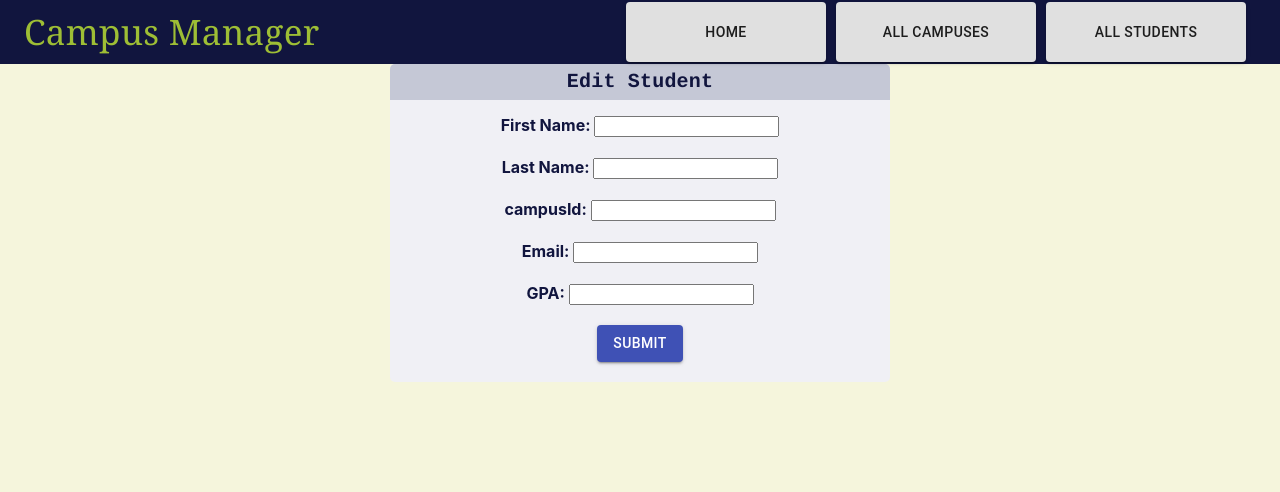
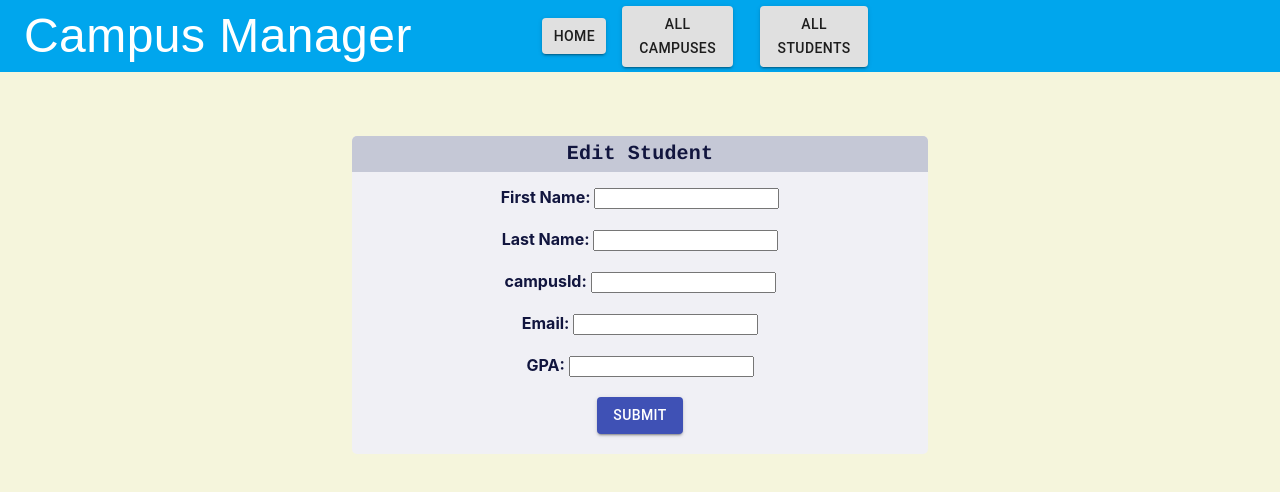
Before and after one commit to ArielTejada/Web-Dev-Final-ArielTejada, a React (Create React App) app in the folder client-side-ArielTejada/client-starter-code-main/: page /editstudent/1 in a window 1280 px wide. Shown: the top 492 px of the page. Built offline with nearby package versions, Linux system fonts and the light colour scheme; no server answers.

Commit message:
fixed edit student

```diff
--- a/client-side-ArielTejada/client-starter-code-main/src/components/containers/EditStudentContainer.js
+++ b/client-side-ArielTejada/client-starter-code-main/src/components/containers/EditStudentContainer.js
@@ -77,7 +77,7 @@ class EditStudentContainer extends Component {
           gpa: 0,
           campusId: null,
           redirect: true,
-            redirectId: newStudent.id
+          redirectId: this.props.match.params.id
         });
     }
 
@@ -90,7 +90,7 @@ class EditStudentContainer extends Component {
           return (<Redirect to={`/student/${this.state.redirectId}`}/>)
         }
         return (
-            <EditStudentView
+          <EditStudentView
             student={this.props.student}
             editStudent={this.props.editStudent}
             deleteStudent={this.props.deleteStudent}
--- a/client-side-ArielTejada/client-starter-code-main/src/components/containers/StudentContainer.js
+++ b/client-side-ArielTejada/client-starter-code-main/src/components/containers/StudentContainer.js
@@ -8,7 +8,7 @@ If needed, it also defines the component's "connect" function.
 import Header from './Header';
 import React, { Component } from "react";
 import { connect } from "react-redux";
-import { fetchStudentThunk } from "../../store/thunks";
+import { editStudentThunk, fetchStudentThunk } from "../../store/thunks";
 import { StudentView } from "../views";
 
 class StudentContainer extends Component {
@@ -23,7 +23,10 @@ class StudentContainer extends Component {
     return (
       <div>
         <Header />
-        <StudentView student={this.props.student} />
+        <StudentView
+          student={this.props.student}
+          editStudent={this.props.editStudent}
+        />
       </div>
     );
   }
@@ -41,6 +44,7 @@ const mapState = (state) => {
 const mapDispatch = (dispatch) => {
   return {
     fetchStudent: (id) => dispatch(fetchStudentThunk(id)),
+    editStudent: (id) => dispatch(editStudentThunk(id)),
   };
 };
 
--- a/client-side-ArielTejada/client-starter-code-main/src/components/views/EditStudentView.js
+++ b/client-side-ArielTejada/client-starter-code-main/src/components/views/EditStudentView.js
@@ -11,50 +11,51 @@ const styles = makeStyles(() => ({
     flexGrow: 1,
   },
   title: {
-    flexGrow: 1,
-    textAlign: "left",
-    fontType: "bold",
-    fontFamily: "Georgia, serif",
-    fontSize: "35px",
-    color: "#9ebe35",
+    textAlign: 'center',
+    textDecoration: 'none',
+    fontFamily: 'Arial',
+    fontSize: '3rem',
+    backgroundColor: '#00A6ED',
+    marginRight: '10%'
   },
   appBar: {
-    backgroundColor: "#11153e",
+    backgroundColor: "#00A6ED",
     shadows: ["none"],
   },
   greeting: {
-    display: "flex",
-    justifyContent: "center",
-    backgroundColor: "#f6f6f6",
-    fontFamily: "Georgia, serif",
+    display: 'flex',
+    justifyContent: 'center',
+    backgroundColor: 'white',
     width: "50%",
     margin: "auto",
   },
   links: {
     textDecoration: "none",
+    display: 'flex',
+    flexDirection: 'row',
   },
-  formContainer: {
-    width: "500px",
-    backgroundColor: "#f0f0f5",
-    borderRadius: "5px",
-    margin: "auto",
+  formContainer:{
+    width: '45%',
+    backgroundColor: '#f0f0f5',
+    borderRadius: '5px',
+    margin: '5% auto 10% auto',
   },
-  // title: {
-  //   flexGrow: 1,
-  //   textAlign: 'left',
-  //   textDecoration: 'none'
-  // },
-  customizeAppBar: {
-    backgroundColor: "#11153e",
-    shadows: ["none"],
+  customizeAppBar:{
+    backgroundColor: '#11153e',
+    shadows: ['none'],
   },
-  formTitle: {
-    backgroundColor: "#c5c8d6",
-    marginBottom: "15px",
-    textAlign: "center",
-    borderRadius: "5px 5px 0px 0px",
-    padding: "3px",
+  formTitle:{
+    backgroundColor:'#c5c8d6',
+    marginBottom: '15px',
+    textAlign: 'center',
+    borderRadius: '5px 5px 0px 0px',
+    padding: '3px'
   },
+  navButton: {
+    width: '100%',
+    height: '50%',
+    margin: '0 10% 0 10%'
+  }
 }));
 
 const EditStudentView = (props) => {
@@ -66,7 +67,7 @@ const EditStudentView = (props) => {
     <div className={classes.root}>
       <AppBar position="static" elevation={0} className={classes.appBar}>
         <Toolbar>
-          <Typography variant="h6" className={classes.title} color="#9ebe35">
+          <Typography className={classes.title} color="#9ebe35">
             Campus Manager
           </Typography>
 
@@ -74,7 +75,7 @@ const EditStudentView = (props) => {
             <Button
               variant="contained"
               color="white"
-              style={{ marginRight: "10px", height: "60px", width: "200px" }}
+              className={classes.navButton}
             >
               Home
             </Button>
@@ -84,7 +85,7 @@ const EditStudentView = (props) => {
             <Button
               variant="contained"
               color="white"
-              style={{ marginRight: "10px", height: "60px", width: "200px" }}
+              className={classes.navButton}
             >
               All Campuses
             </Button>
@@ -94,7 +95,7 @@ const EditStudentView = (props) => {
             <Button
               variant="contained"
               color="white"
-              style={{ marginRight: "10px", height: "60px", width: "200px" }}
+              className={classes.navButton}
             >
               All Students
             </Button>
--- a/client-side-ArielTejada/client-starter-code-main/src/components/views/StudentView.js
+++ b/client-side-ArielTejada/client-starter-code-main/src/components/views/StudentView.js
@@ -4,6 +4,8 @@ StudentView.js
 The Views component is responsible for rendering web page with data provided by the corresponding Container component.
 It constructs a React component to display the single student view page.
 ================================================== */
+import { Link } from "react-router-dom";
+
 const StudentView = (props) => {
   const { student } = props;
 
@@ -20,6 +22,11 @@ const StudentView = (props) => {
       <h3>Campus: {student.campus.name}</h3>
       <h3>Email: {student.email}</h3>
       <h3>GPA: {student.gpa}</h3>
+
+      <Link to={`/editstudent/${student.id}`}>
+          <button>Edit Student</button>
+      </Link>
+
     </div>
   );
 };
```
